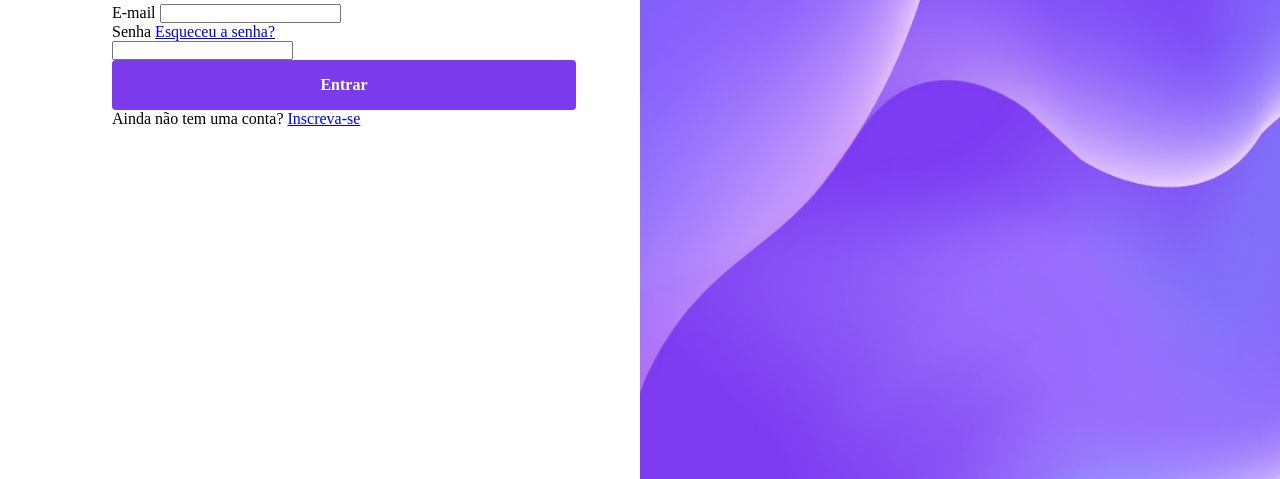
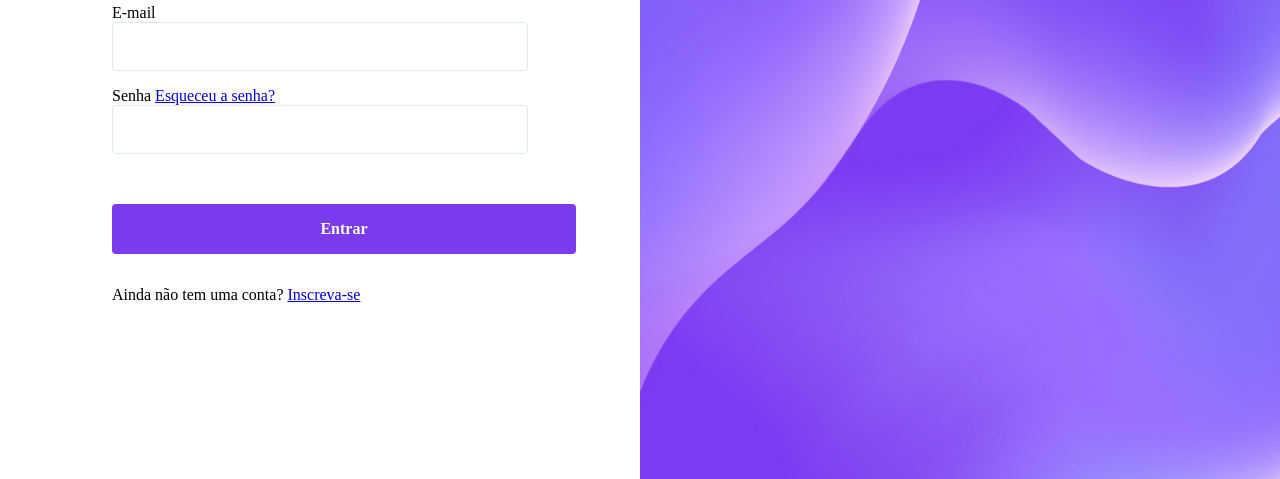
Before and after one commit to leticea/login-screen, a plain HTML site: page index.html in a window 1280 px wide. Shown: the part 321-800 px from the top of the page. Drawn offline with Linux system fonts and the light colour scheme.

Commit message:
feat(styles.css): input styles

```diff
--- a/style.css
+++ b/style.css
@@ -52,6 +52,18 @@ form {
   margin-top: 4rem;
 }
 
+form input {
+  width: 100%;
+  background: #ffffff;
+  border: 0.1rem solid #e2e8f0;
+  border-radius: 0.4rem;
+  padding: 1.6rem 1.2rem;
+}
+
+form .input-wrapper + .input-wrapper {
+  margin-top: 1.6rem;
+}
+
 form button {
   all: unset;
 
@@ -67,11 +79,15 @@ form button {
 
   font-weight: bold;
   color: #ffffff;
+
+  margin-block: 3.2rem;
 }
 
-form button:active,
-form button:hover,
 form button:focus {
   outline: 2px solid #000;
   border-radius: 0.2rem;
 }
+
+form button:hover {
+  background: #9f67ff;
+}
```
